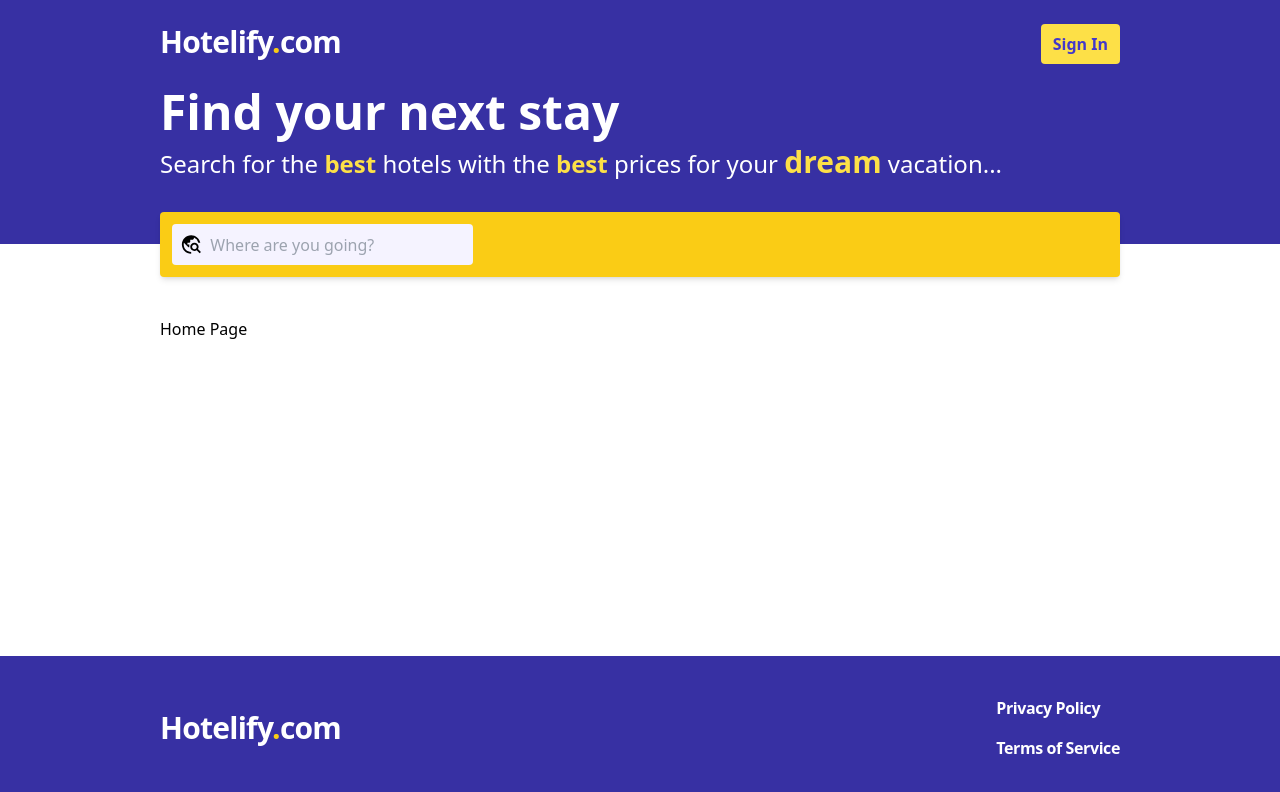
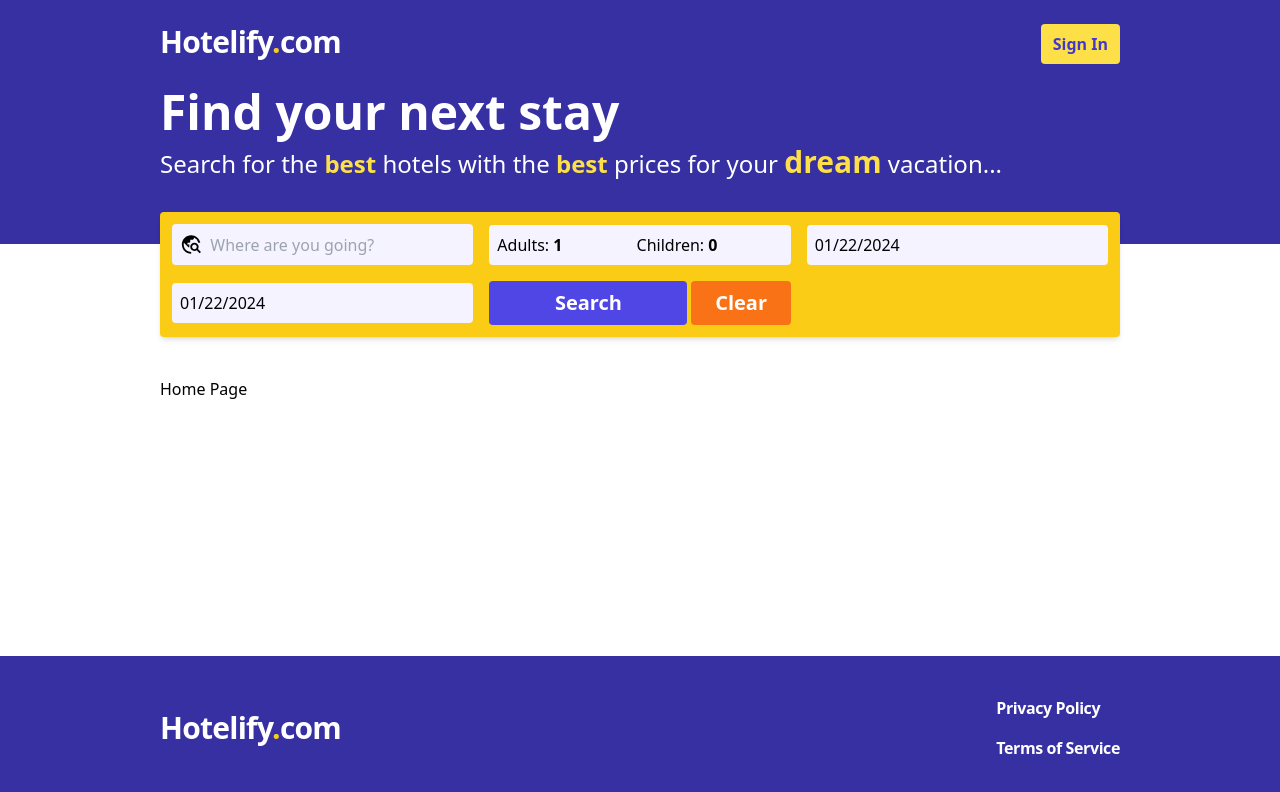
Before and after one commit to Kinshu-Learner/Hotelify, a React (Vite) app in the folder frontend/: page / in a window 1280 px wide. Shown: the top 792 px of the page. Built offline with nearby package versions, Linux system fonts and the light colour scheme; no server answers.

Commit message:
completed the basic search bar

```diff
--- a/frontend/package.json
+++ b/frontend/package.json
@@ -21,6 +21,7 @@
   },
   "devDependencies": {
     "@types/react": "^18.2.43",
+    "@types/react-datepicker": "^6.0.1",
     "@types/react-dom": "^18.2.17",
     "@typescript-eslint/eslint-plugin": "^6.14.0",
     "@typescript-eslint/parser": "^6.14.0",
--- a/frontend/src/components/SearchBar.tsx
+++ b/frontend/src/components/SearchBar.tsx
@@ -1,6 +1,8 @@
 import { FormEvent, useState } from "react";
 import { useSearchContext } from "../contexts/SearchContext";
 import { MdTravelExplore } from "react-icons/md";
+import DatePicker from "react-datepicker";
+import "react-datepicker/dist/react-datepicker.css";
 
 const SearchBar = () => {
   const search = useSearchContext();
@@ -22,10 +24,14 @@
     );
   };
 
+  const minDate = new Date();
+  const maxDate = new Date();
+  maxDate.setFullYear(maxDate.getFullYear() + 1);
+
   return (
     <form
       onSubmit={handleSubmit}
-      className="-mt-8 p-3 bg-yellow-400 rounded shadow-md grid grid-cols-2 lg:grid-cols-3 2xl:grid-cols-5 items-center gap-4 "
+      className="-mt-8 p-3 bg-yellow-400 rounded shadow-md grid grid-cols-1 sm:grid-cols-2 lg:grid-cols-3 2xl:grid-cols-5 items-center gap-4 "
     >
       <div className="flex items-center focus-within:outline focus-within:outline-1 focus-within:outline-indigo-500 rounded flex-1 bg-violet-50 p-2">
         <MdTravelExplore size={25} className="mr-2" />
@@ -36,6 +42,70 @@
           onChange={(event) => setDestination(event.target.value)}
         />
       </div>
+
+      <div className="flex px-2 py-1 gap-2 focus-within:outline focus-within:outline-1 focus-within:outline-indigo-500 rounded flex-1 bg-violet-50">
+        <label className="items-center flex">
+          Adults:
+          <input
+            type="number"
+            className="w-full p-1 focus:outline-none bg-violet-50 font-bold"
+            min={1}
+            max={20}
+            value={adultCount}
+            onChange={(event) => setAdultCount(parseInt(event.target.value))}
+          />
+        </label>
+
+        <label className="items-center flex">
+          Children:
+          <input
+            type="number"
+            className="w-full p-1 focus:outline-none bg-violet-50 font-bold"
+            min={1}
+            max={20}
+            value={childCount}
+            onChange={(event) => setChildCount(parseInt(event.target.value))}
+          />
+        </label>
+      </div>
+
+      <div className="">
+        <DatePicker
+          selected={checkIn}
+          onChange={(date) => setCheckIn(date as Date)}
+          selectsStart
+          startDate={checkIn}
+          endDate={checkOut}
+          minDate={minDate}
+          maxDate={maxDate}
+          placeholderText="Check-in Date"
+          className="w-2/3 sm:w-full min-w-full bg-violet-50 rounded p-2 focus:outline-none"
+          wrapperClassName="min-w-full"
+        />
+      </div>
+      <div className="">
+        <DatePicker
+          selected={checkOut}
+          onChange={(date) => setCheckOut(date as Date)}
+          selectsStart
+          startDate={checkIn}
+          endDate={checkOut}
+          minDate={minDate}
+          maxDate={maxDate}
+          placeholderText="Check-out Date"
+          className="w-2/3 sm:w-full min-w-full bg-violet-50 rounded p-2 focus:outline-none"
+          wrapperClassName="min-w-full"
+        />
+      </div>
+
+      <div className="flex gap-1">
+        <button className="w-2/3 bg-indigo-600 text-white h-full p-2 font-bold text-xl hover:bg-indigo-500 rounded duration-200">
+          Search
+        </button>
+        <button className="w-1/3 bg-orange-500 text-white h-full p-2 font-bold text-xl hover:bg-orange-400 rounded duration-200">
+          Clear
+        </button>
+      </div>
     </form>
   );
 };
```
Also changed, not shown: 1 other file (tests, documents, lock files or other folders).
